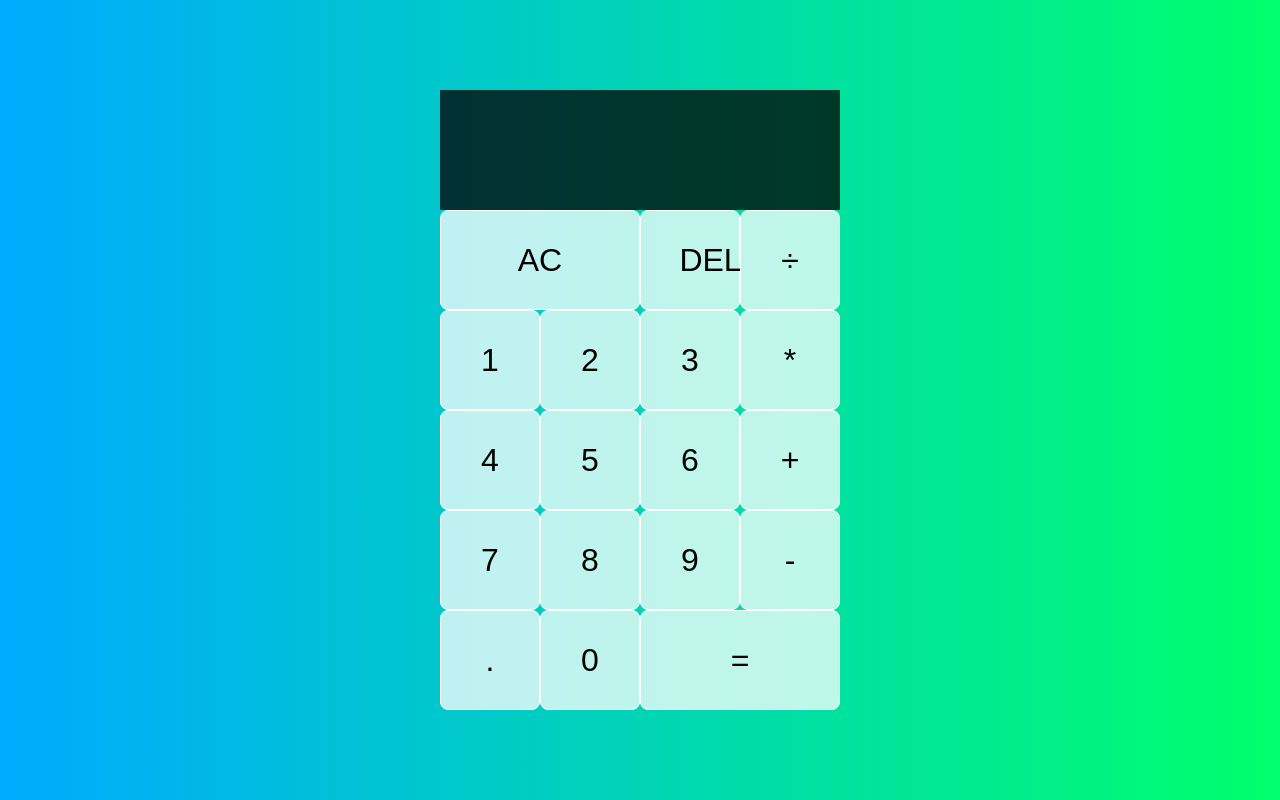
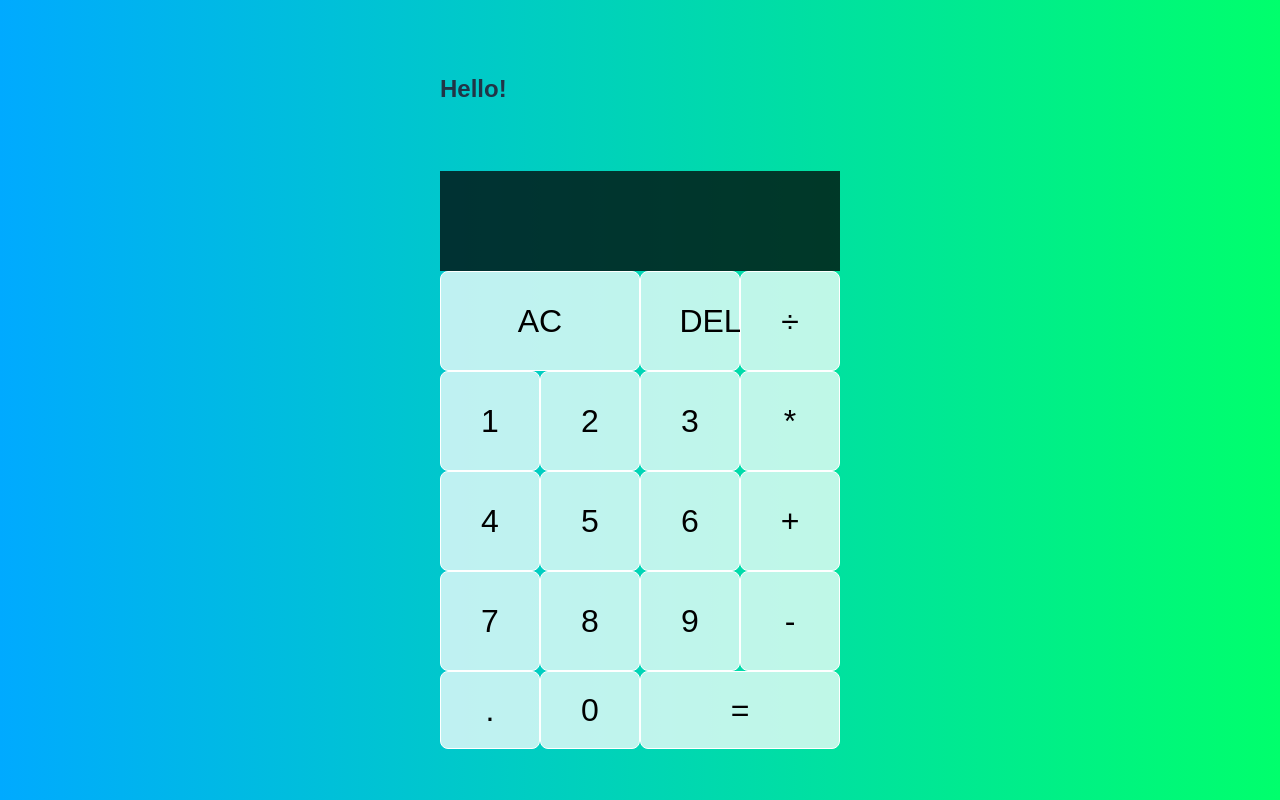
Before and after one commit to thisispaniz/Calculator, a React app: page / in a window 1280 px wide. Built offline with nearby package versions, Linux system fonts and the light colour scheme; the HTML template or start-up script is replaced by a standard one.

Commit message:
fix: testing

```diff
--- a/src/App.jsx
+++ b/src/App.jsx
@@ -62,6 +62,7 @@ function App() {
 
   return (
     <div className="calculator-grid">
+      <h2>Hello!</h2>
       <div className="output">
         <div className="previous-operand">{previous} {operation}</div>
         <div className="current-operand" data-testid="display">{current}</div>
```
